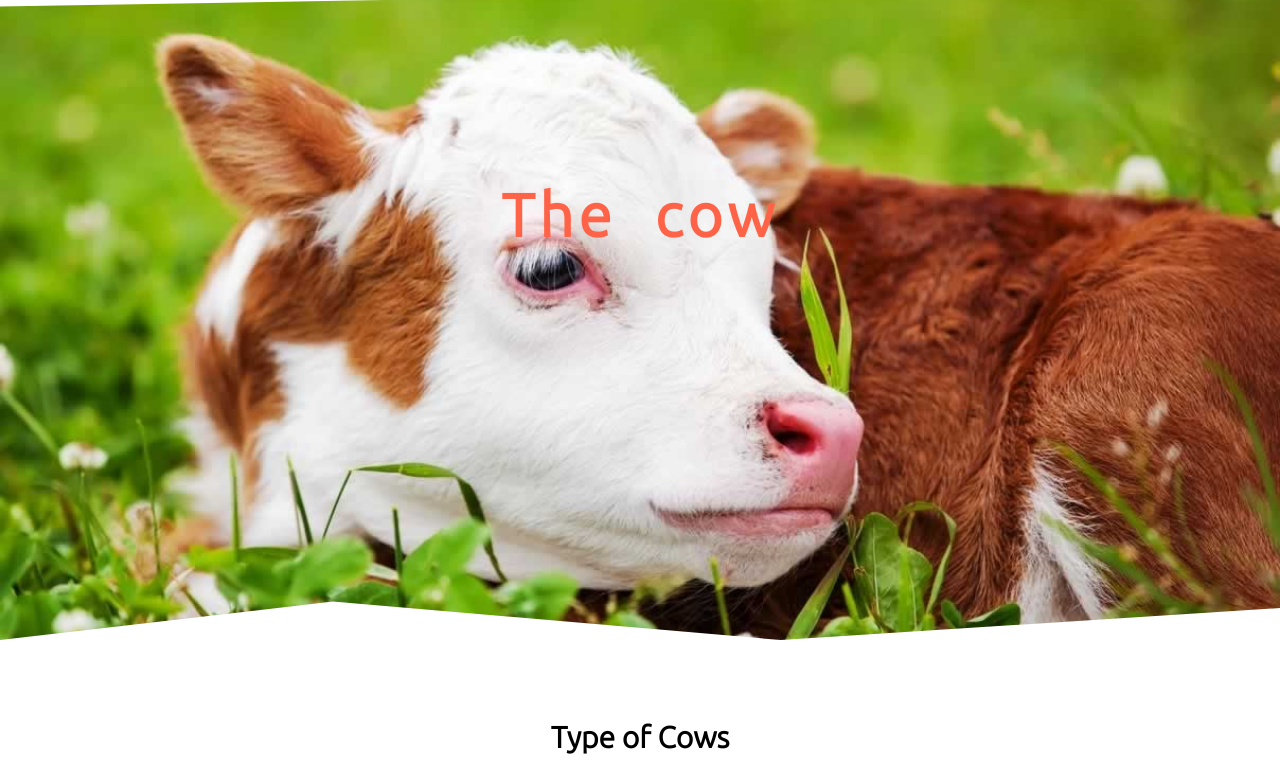
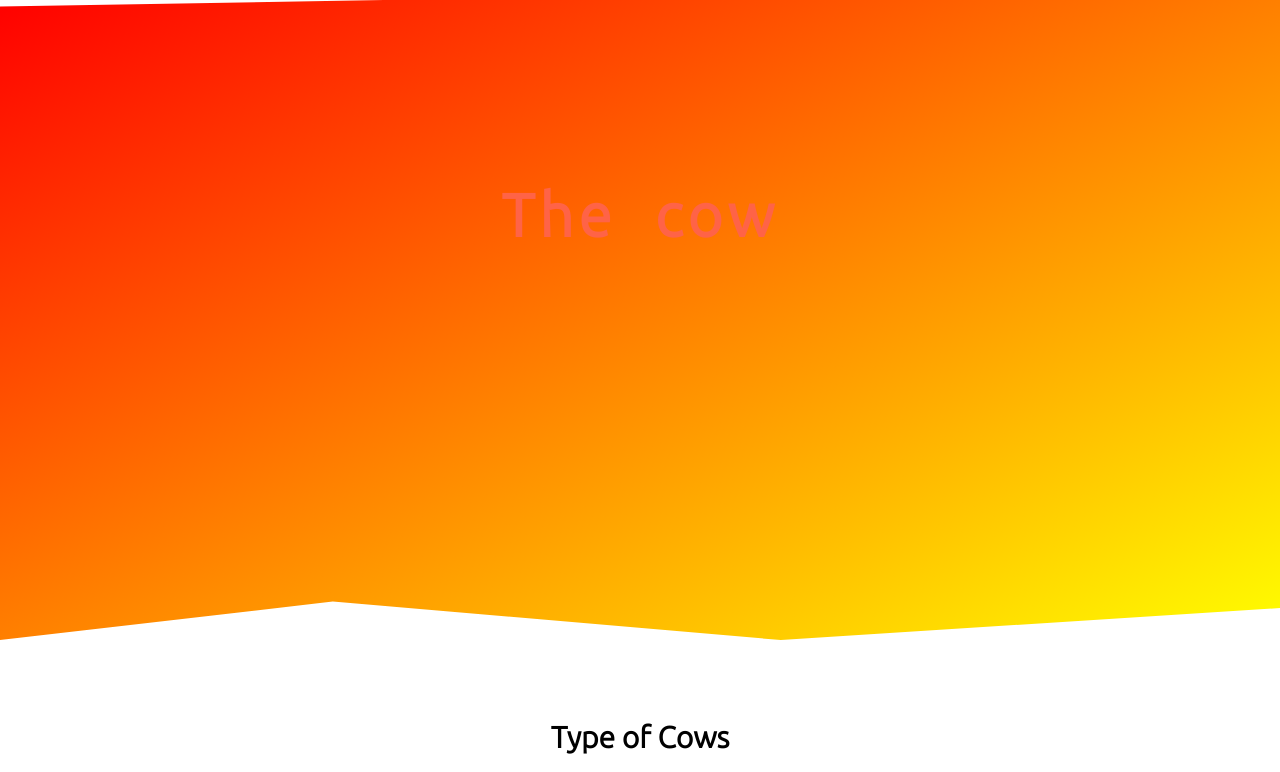
Before and after one commit to rajuAhmed90/cow-website, a plain HTML site: page index.html in a window 1280 px wide. Shown: the top 772 px of the page. Drawn offline with Linux system fonts and the light colour scheme.

Commit message:
background image updated

```diff
--- a/styles/style.css
+++ b/styles/style.css
@@ -10,6 +10,7 @@
     background-position: center;
     background-repeat: no-repeat;
     background-size: cover;
+    background-image: linear-gradient(to bottom right, red, yellow);
     clip-path: polygon(30% 0%, 70% 0%, 100% 0, 100% 95%, 61% 100%, 26% 94%, 0 100%, 0 1%);
 
 }
```
